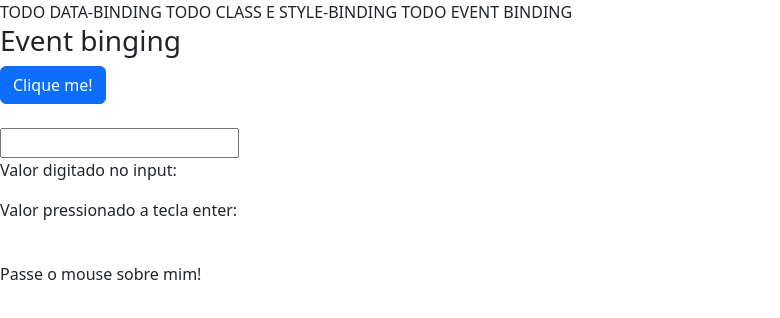
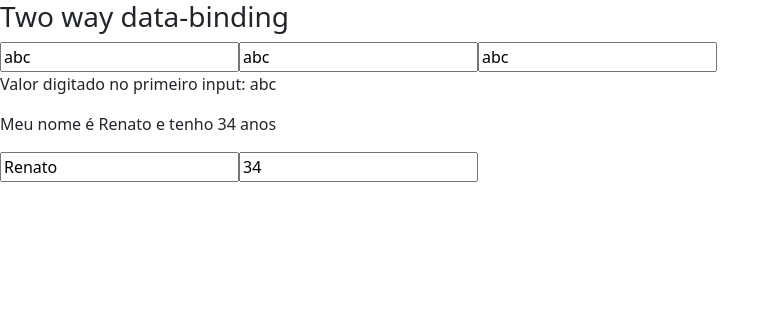
Before and after one commit to Renatonapoli/fundamentos-angular-15, an Angular app in the folder data-binding/: page / in a window 1280 px wide. Shown: the top 318 px of the page, without its empty margins (0-780 px from the left). Built offline with nearby package versions, Linux system fonts and the light colour scheme.

Commit message:
Two-way-data-binding

```diff
--- a/data-binding/src/app/app.module.ts
+++ b/data-binding/src/app/app.module.ts
@@ -4,6 +4,8 @@
 import { AppRoutingModule } from './app-routing.module';
 import { AppComponent } from './app.component';
 import { DataBindingComponent } from './data-binding/data-binding.component';
+import { FormsModule } from '@angular/forms';
+import { MeuFormModule } from './meu-form/meu-form.module';
 
 @NgModule({
   declarations: [
@@ -12,7 +14,9 @@
   ],
   imports: [
     BrowserModule,
-    AppRoutingModule
+    AppRoutingModule,
+    FormsModule,
+    MeuFormModule
   ],
   providers: [],
   bootstrap: [AppComponent]
--- a/data-binding/src/app/data-binding/data-binding.component.html
+++ b/data-binding/src/app/data-binding/data-binding.component.html
@@ -1,4 +1,4 @@
-  TODO DATA-BINDING
+<!-- TODO DATA-BINDING -->
   <!-- <section class="data-binding">
 
  <article>
@@ -17,7 +17,7 @@
 
 </section> -->
 
-TODO CLASS E STYLE-BINDING
+<!-- TODO CLASS E STYLE-BINDING -->
 
 <!-- <section>
   <article>
@@ -58,9 +58,9 @@
   </article>
 </section> -->
 
-TODO EVENT BINDING
+<!-- TODO EVENT BINDING -->
 
-<section>
+<!-- <section>
   <article>
     <h3>Event binging</h3>
   </article>
@@ -86,4 +86,28 @@
     [class.highlight]= "mouseOver"
     >Passe o mouse sobre mim!
   </span>
+</section> -->
+
+<!-- TODO TWO-WAY-BINDING -->
+
+<section>
+  <div>
+
+  <h3>Two way data-binding</h3>
+
+  <input type="text"
+    [ngModel]="nome"
+    (ngModelChange)="nome = $event"
+    />
+
+    <input type="text" [(ngModel)]="nome" >
+
+    <input type="text" bindon-ngModel="nome" >
+
+  <p>Valor digitado no primeiro input: {{ nome }}</p>
+</div>
+
+
+<app-meu-form></app-meu-form>
+
 </section>
--- a/data-binding/src/app/data-binding/data-binding.component.ts
+++ b/data-binding/src/app/data-binding/data-binding.component.ts
@@ -15,6 +15,8 @@
   valorEnter: string = ''
 
   mouseOver: boolean = false
+
+  nome: string = 'abc'
 
   getValor() {
     return 1
--- /dev/null
+++ b/data-binding/src/app/meu-form/meu-form.component.html
@@ -0,0 +1,7 @@
+<div>
+
+  <p>Meu nome é {{ pessoa.nome }} e tenho {{ pessoa.idade }} anos</p>
+
+  <input type="text" [(ngModel)]="pessoa.nome">
+  <input type="text" [(ngModel)]="pessoa.idade">
+</div>
--- /dev/null
+++ b/data-binding/src/app/meu-form/meu-form.component.ts
@@ -0,0 +1,14 @@
+import { Component } from '@angular/core';
+
+@Component({
+  selector: 'app-meu-form',
+  templateUrl: './meu-form.component.html',
+  styleUrls: ['./meu-form.component.css']
+})
+export class MeuFormComponent {
+
+  pessoa: any = {
+    nome: 'Renato',
+    idade: '34'
+  }
+}
```
Also changed, not shown: data-binding/src/app/meu-form/meu-form.module.ts (added, +18 -0 lines), data-binding/src/app/meu-form/meu-form.component.css (added).
